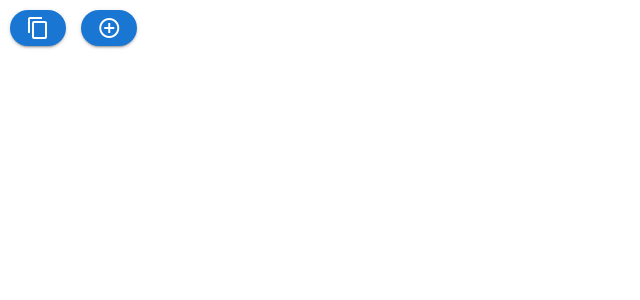
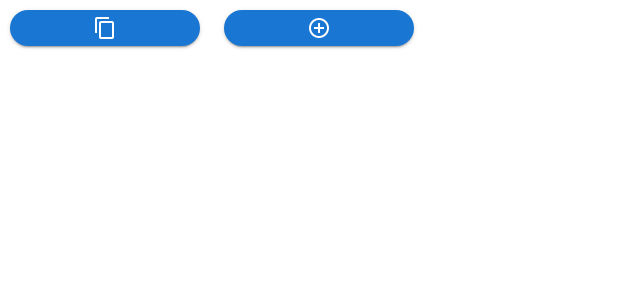
Before and after one commit to jwoodrow99/IdeaBook, a Vue app: page / in a window 1280 px wide. Shown: the top 300 px of the page, without its empty margins (0-640 px from the left). Built offline with nearby package versions, Linux system fonts and the light colour scheme; what @ckeditor/ckeditor5-vue2 would draw is missing.

Commit message:
Alter copy and new button display

```diff
--- a/src/App.vue
+++ b/src/App.vue
@@ -4,12 +4,12 @@
       <v-row style="height: 100vh; padding: 10px">
         <v-col cols="4" style="max-height: 100%">
           <v-row>
-            <v-col cols="2">
+            <v-col>
               <v-btn rounded color="primary" v-on:click="copyLog()" block>
                 <!-- Copy Log --> <v-icon>mdi-content-copy</v-icon>
               </v-btn>
             </v-col>
-            <v-col cols="2">
+            <v-col>
               <v-btn rounded color="primary" v-on:click="newItem()" block>
                 <!-- New --> <v-icon>mdi-plus-circle-outline</v-icon>
               </v-btn>
```
